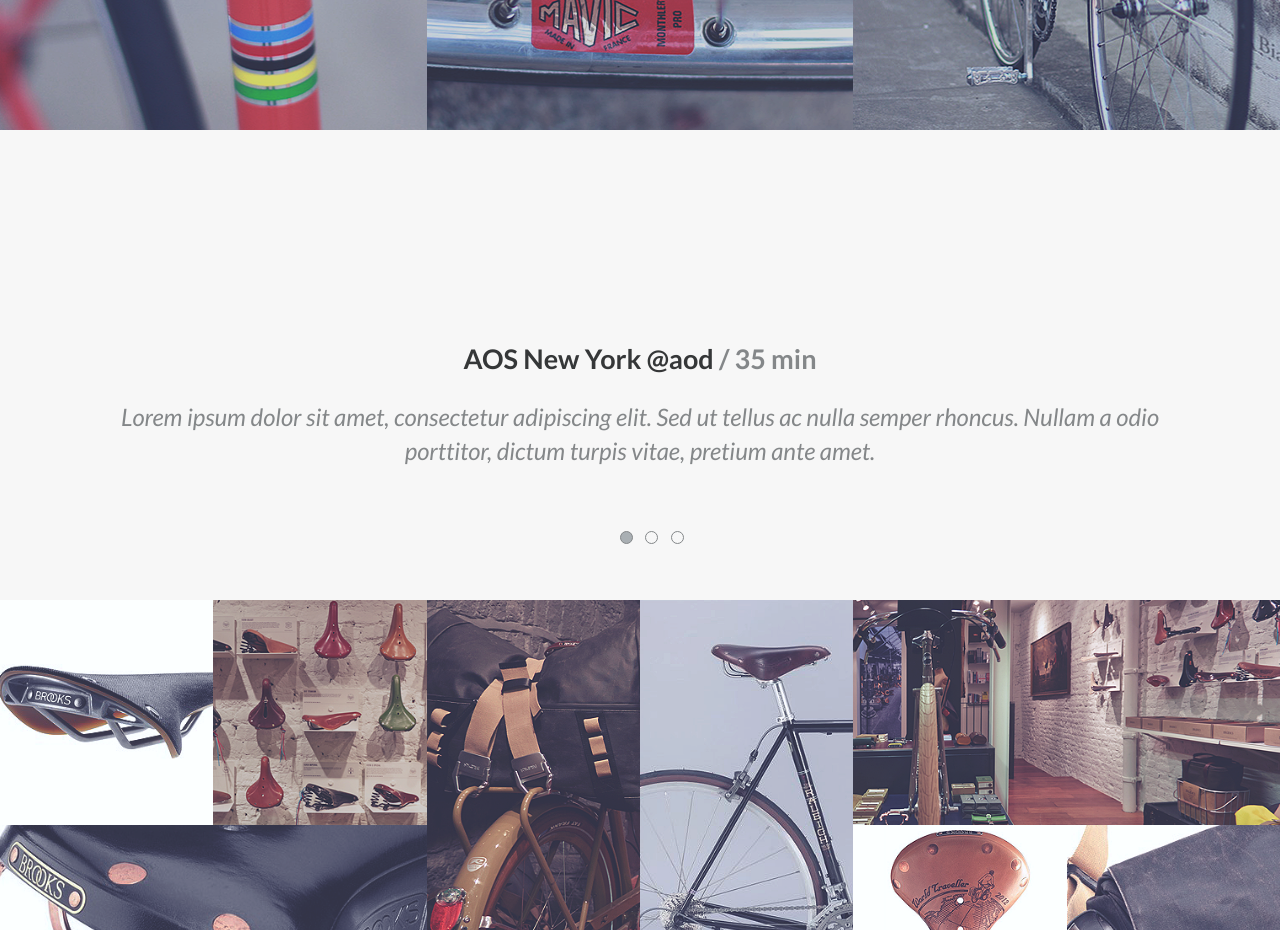
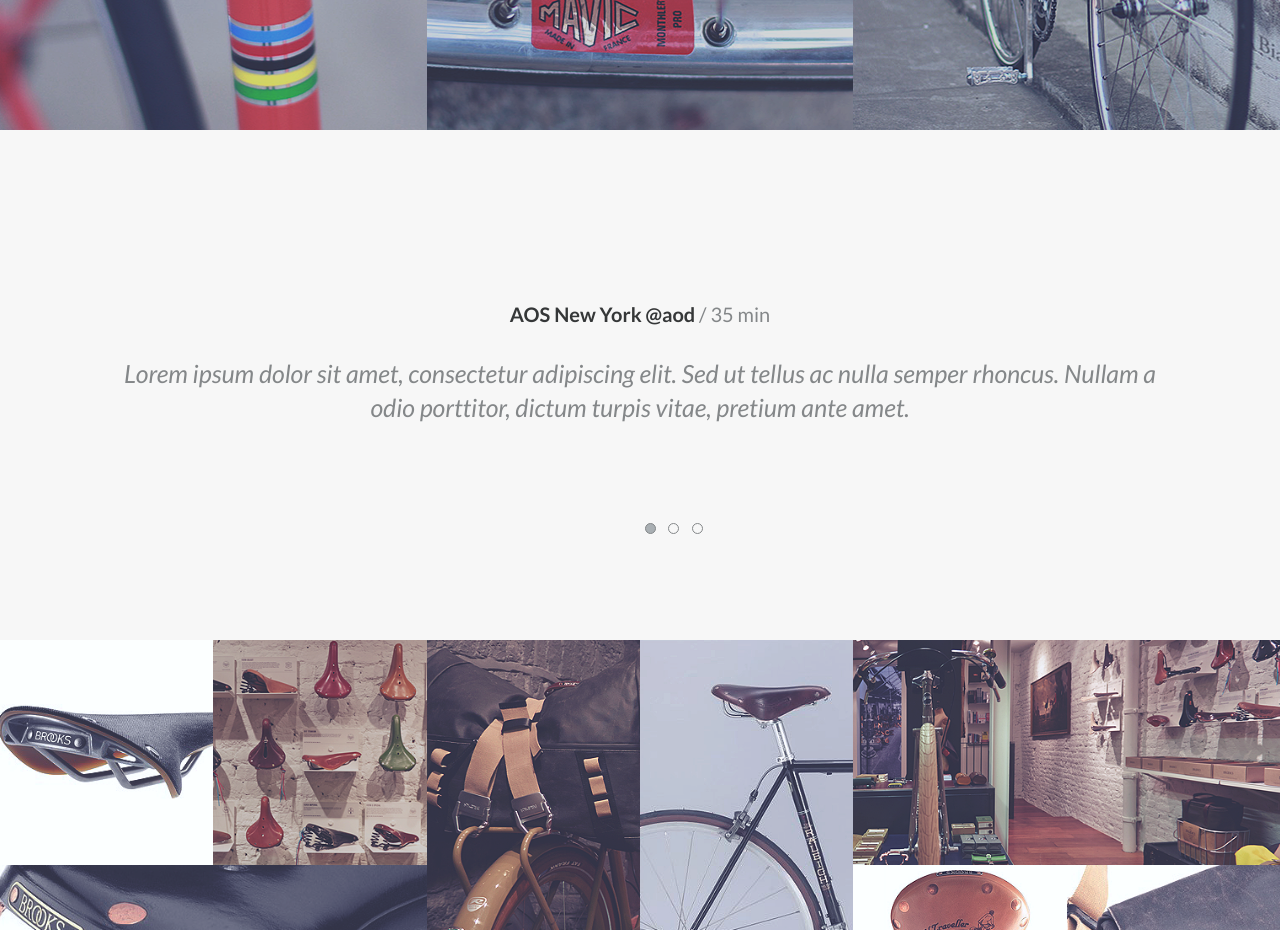
Before and after one commit to lenaburl/bicucle, a plain HTML site: page index.html in a window 1280 px wide. Shown: the part 2940-3870 px from the top of the page. Drawn offline with Linux system fonts and the light colour scheme.

```diff
--- a/style.css
+++ b/style.css
@@ -190,9 +190,10 @@ section.work {
   background-image: url("img/work-item-7.png");
 }
 
+
 section.twitter {
-  padding-top: 190px;
-  height: 470px;
+  padding-top: 150px;
+  height: 510px;
   box-sizing: border-box;
 }
 
@@ -202,7 +203,7 @@ section.twitter {
 
 .slider-inner {
   overflow: hidden;
-  width: 1040px;
+  width: 1060px;
   margin: 0 auto;
 }
 
@@ -213,29 +214,32 @@ section.twitter {
 
 .slide {
   float: left;
-  width: 1040px;
+  width: 1060px;
   margin: 0 auto;
 }
 
 .twitter-post .title {
+  font-size: 20px;
+  font-weight: 400;
   text-align: center;
 }
 
 .twitter-post .title a {
   text-decoration: none;
+  font-weight: 700;
   color: #353738;
 }
 
 .twitter-post .post {
   font-style: italic;
-  font-size: 24px;
+  font-size: 25px;
   text-align: center;
 }
 
 .slider-buttons {
   position: absolute;
-  top: 200px;
-  left: 620px;
+  top: 230px;
+  left: 645px;
   display: flex;
   justify-content: center;
   align-items: center;
@@ -248,8 +252,8 @@ section.twitter {
 
 .slider-controls label {
   display: inline-block;
-  width: 13px;
-  height: 13px;
+  width: 11px;
+  height: 11px;
   margin-right: 9px;
   background-color: transparent;
   border-color: #a9afb3;
```
